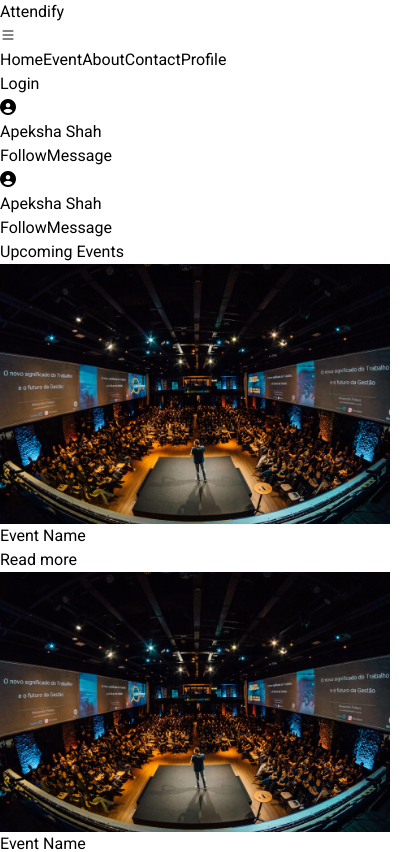
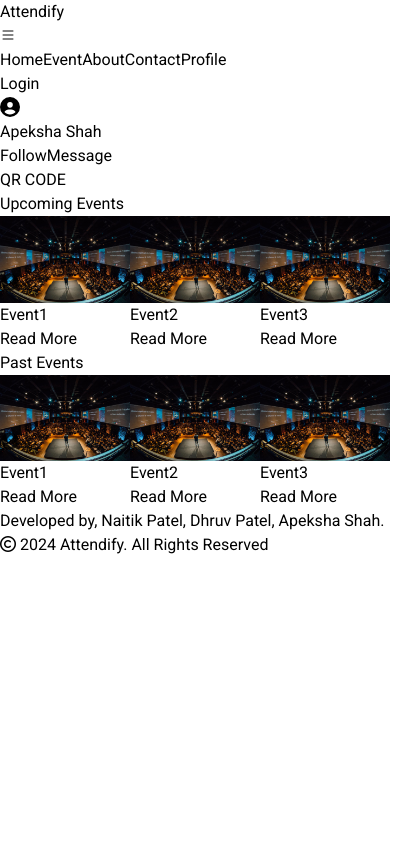
Before and after one commit to NaitikPatel-325/Attendify, a React (Vite) app in the folder client/: page /profile in a window 390 px wide. Shown: the top 852 px of the page, 420 px wide, since content can reach past the window. Built offline with nearby package versions, Linux system fonts and the light colour scheme.

Commit message:
Profile Added

```diff
--- a/client/package.json
+++ b/client/package.json
@@ -10,6 +10,8 @@
     "preview": "vite preview"
   },
   "dependencies": {
+    "@fortawesome/free-solid-svg-icons": "^6.5.1",
+    "@fortawesome/react-fontawesome": "^0.2.0",
     "axios": "^1.6.7",
     "bootstrap-icons": "^1.11.3",
     "react": "^18.2.0",
--- a/client/src/components/Layouts/Footer.jsx
+++ b/client/src/components/Layouts/Footer.jsx
@@ -1,6 +1,20 @@
-import react from 'react';
+import React from 'react';
+import { Link } from 'react-router-dom';
+
 export const Footer = () => {
     return (
-        <div>Footer</div>
-    )
-}
+        <div className='bg-white dark:bg-gray-900 flex flex-col fixed bottom-0 w-full overflow-hidden '>
+            <div className='text-white flex justify-center items-center h-full'>
+                Developed by,
+                Naitik Patel,
+                Dhruv Patel,
+                Apeksha Shah.
+            </div>
+            <div className='text-white flex justify-center items-center'>
+                <i className="far fa-copyright"></i> 2024 <Link to="/" className='underline'>
+               Attendify.
+            </Link> All Rights Reserved
+            </div>
+        </div>
+    );
+};
--- a/client/src/index.css
+++ b/client/src/index.css
@@ -7,3 +7,44 @@
 * {
     font-family: 'Roboto', sans-serif;
 }
+
+
+.slick-slider-custom {
+    position: relative;
+    display: block;
+    box-sizing: border-box;
+    user-select: none;
+    touch-action: pan-y;
+    -webkit-tap-highlight-color: transparent;
+  }
+
+  .slick-slider-custom .slick-track {
+    display: flex;
+  }
+
+  .slick-slider-custom .slick-slide {
+    flex: 0 0 auto;
+    height: auto;
+  }
+
+  .slick-slider-custom .slick-prev,
+  .slick-slider-custom .slick-next {
+    position: absolute;
+    top: 50%;
+    transform: translateY(-50%);
+    font-size: 24px;
+    cursor: pointer;
+    z-index: 1;
+
+
+  }
+  .slick-prev:before, .slick-next:before {
+    color:black;
+  }
+  .slick-slider-custom .slick-prev {
+    left: 0;
+  }
+
+  .slick-slider-custom .slick-next {
+    right: 0;
+  }
--- a/client/src/pages/profile/components/P1.jsx
+++ b/client/src/pages/profile/components/P1.jsx
@@ -1,106 +1,135 @@
-import React from 'react'
-import { Link } from 'react-router-dom'
-import Logo from "../../../assets/Event1.jpg"
+import React from 'react';
+import { FontAwesomeIcon } from '@fortawesome/react-fontawesome';
+import { faUserCircle } from '@fortawesome/free-solid-svg-icons';
+import Logo from "../../../assets/Event1.jpg";
+import 'slick-carousel/slick/slick.css';
+import 'slick-carousel/slick/slick-theme.css';
+import Slider from 'react-slick';
 
 export const P1 = () => {
+   const settings = {
+      dots: false,
+      infinite: true,
+      speed: 500,
+      slidesToShow: 3,
+      slidesToScroll: 3
+   };
+
    return (
-     <div className='flex flex-row flex-wrap p-4'>
+      <div className='flex flex-col md:flex-row p-4'>
 
          <div className='w-1/4'>
             <div className='flex-row flex-wrap justify-center items-center p-4'>
                <div className='text-9xl flex justify-center items-center pt-12'>
-                <i class="fa-solid fa-circle-user"></i>
+                  <FontAwesomeIcon icon={faUserCircle} size="lg" />
                </div>
                <div className='flex justify-center p-2'><h1>Apeksha Shah</h1></div>
 
                <div className='flex justify-center p-2'>
-                <button className='pl-2 pr-2 bg-slate-800 text-white hover:text-black'>Follow</button>
-                <button className='ml-4 pl-2 bg-slate-800 pr-2 text-white hover:text-black'>Message</button>
+                  <button className='pl-2 pr-2 bg-slate-800 text-white hover:text-black rounded-full'>Follow</button>
+                  <button className='ml-4 pl-2 bg-slate-800 pr-2 text-white hover:text-black rounded-full'>Message</button>
                </div>
             </div>
 
             <div className='flex-row flex-wrap justify-center items-center p-4'>
-               <div className='text-9xl flex justify-center items-center pt-12'>
-                  <i class="fa-solid fa-circle-user"></i>
-               </div>
-               <div className='flex justify-center p-2'><h1>Apeksha Shah</h1></div>
-
-               <div className='flex justify-center p-2'>
-                  <button className='pl-2 pr-2 bg-slate-800 text-white hover:text-black'>Follow</button>
-                  <button className='ml-4 pl-2 bg-slate-800 pr-2 text-white hover:text-black'>Message</button>
+               <div className='dark:border 2w-88 h-52 flex justify-center items-center'>
+                  QR CODE
                </div>
             </div>
          </div>
 
-
          <div className='w-3/4'>
-
-         <div className='flex flex-col items-center h-1/2 border-2'>
-
+            <div className='flex flex-col items-center h-1/2'>
                <div className='flex justify-center'>
-                  <h1 className='font-bold'>Upcoming Events</h1>
+                  <h1 className='font-bold text-xl'>Upcoming Events</h1>
                </div>
-
-               <div className='flex flex-row'>
-                  <div className='event-card flex flex-col items-center w-96 p-4'>
-                     <img className='object-cover object-center w-3/4 h-3/4' src={Logo} alt="past_event1" />
-                     <h3>Event Name</h3>
-                     <div className='flex justify-center w-full'>
-                        <button>Read more</button>
+               <div className='w-3/4 m-auto'>
+                  <div className='mt-2 shadow-xl dark:bg-white-900'>
+                     <Slider {...settings} className='slick-slider-custom'>
+                        {data.map((d, index) => (
+                           <div key={index} className=' h-[25px] text-black rounded-xl'>
+                              <div className='h-38 rounded-t-xl flex justify-center items-center'>
+                                 <img src={d.img} alt="" className='h-44 w-44 rounded-full' />
+                              </div>
+                              <div className='flex flex-col justify-center items-center gap-4 p-4'>
+                                 <p className='text-xl font-semibold'>{d.name}</p>
+                                 <button className='bg-indigo-500 text-white text-lg px-6 py-1 rounded-xl'>Read More</button>
                               </div>
                            </div>
-
-                  <div className='event-card flex flex-col items-center w-96 p-4'>
-                     <img className='object-cover object-center w-3/4 h-3/4' src={Logo} alt="past_event1" />
-                     <h3>Event Name</h3>
-                     <div className='flex justify-center w-full'>
-                        <button>Read more</button>
-                     </div>
-                  </div>
-
-                  <div className='event-card flex flex-col items-center w-96 p-4'>
-                     <img className='object-cover object-center w-3/4 h-3/4' src={Logo} alt="past_event1" />
-                     <h3>Event Name</h3>
-                     <div className='flex justify-center w-full'>
-                        <button>Read more</button>
-                     </div>
+                        ))}
+                     </Slider>
                   </div>
                </div>
             </div>
 
-         <div className='flex flex-col items-center h-1/2 border-2 pt-2'>
+            <div className='flex flex-col items-center h-1/2 pt-4'>
                <div className='flex justify-center'>
-                  <h1 className='font-bold'>Upcoming Events</h1>
+                  <h1 className='font-bold text-xl'>Past Events</h1>
                </div>
 
-               <div className='flex flex-row'>
-                  <div className='event-card flex flex-col items-center w-96 p-4'>
-                     <img className='object-cover object-center w-3/4 h-3/4' src={Logo} alt="past_event1" />
-                     <h3>Event Name</h3>
-                     <div className='flex justify-center w-full'>
-                        <button>Read more</button>
+               <div className='w-3/4 m-auto'>
+                  <div className='mt-2 shadow-xl dark:bg-white-900'>
+                     <Slider {...settings} className='slick-slider-custom'>
+                        {data.map((d, index) => (
+                           <div key={index} className=' h-[25px] text-black rounded-xl'>
+                              <div className='h-38 rounded-t-xl  flex justify-center items-center'>
+                                 <img src={d.img} alt="" className='h-44 w-44 rounded-full' />
+                              </div>
+                              <div className='flex flex-col justify-center items-center gap-4 p-4'>
+                                 <p className='text-xl font-semibold'>{d.name}</p>
+                                 <button className='bg-indigo-500 text-white text-lg px-6 py-1 rounded-xl'>Read More</button>
                               </div>
                            </div>
-
-                  <div className='event-card flex flex-col items-center w-96 p-4'>
-                     <img className='object-cover object-center w-3/4 h-3/4' src={Logo} alt="past_event1" />
-                     <h3>Event Name</h3>
-                     <div className='flex justify-center w-full'>
-                        <button>Read more</button>
-                     </div>
-                  </div>
-
-                  <div className='event-card flex flex-col items-center w-96 p-4'>
-                     <img className='object-cover object-center w-3/4 h-3/4' src={Logo} alt="past_event1" />
-                     <h3>Event Name</h3>
-                     <div className='flex justify-center w-full'>
-                        <button>Read more</button>
+                        ))}
+                     </Slider>
                   </div>
                </div>
             </div>
 
          </div>
       </div>
-      </div>
    )
 }
+
+const data = [
+   {
+      name: 'Event1',
+      img: Logo,
+   },
+   {
+      name: 'Event2',
+      img: Logo,
+   },
+   {
+      name: 'Event3',
+      img: Logo,
+   },
+   {
+      name: 'Event4',
+      img: Logo,
+   },
+   {
+      name: 'Event5',
+      img: Logo,
+   },
+   {
+      name: 'Event6',
+      img: Logo,
+   },
+   {
+      name: 'Event7',
+      img: Logo,
+   },
+   {
+      name: 'Event8',
+      img: Logo,
+   },
+   {
+      name: 'Event9',
+      img: Logo,
+   },
+   {
+      name: 'Event10',
+      img: Logo,
+   },
+]
```
Also changed, not shown: 1 other file (tests, documents, lock files or other folders). Lines whose indentation alone changed are shown as unchanged.
